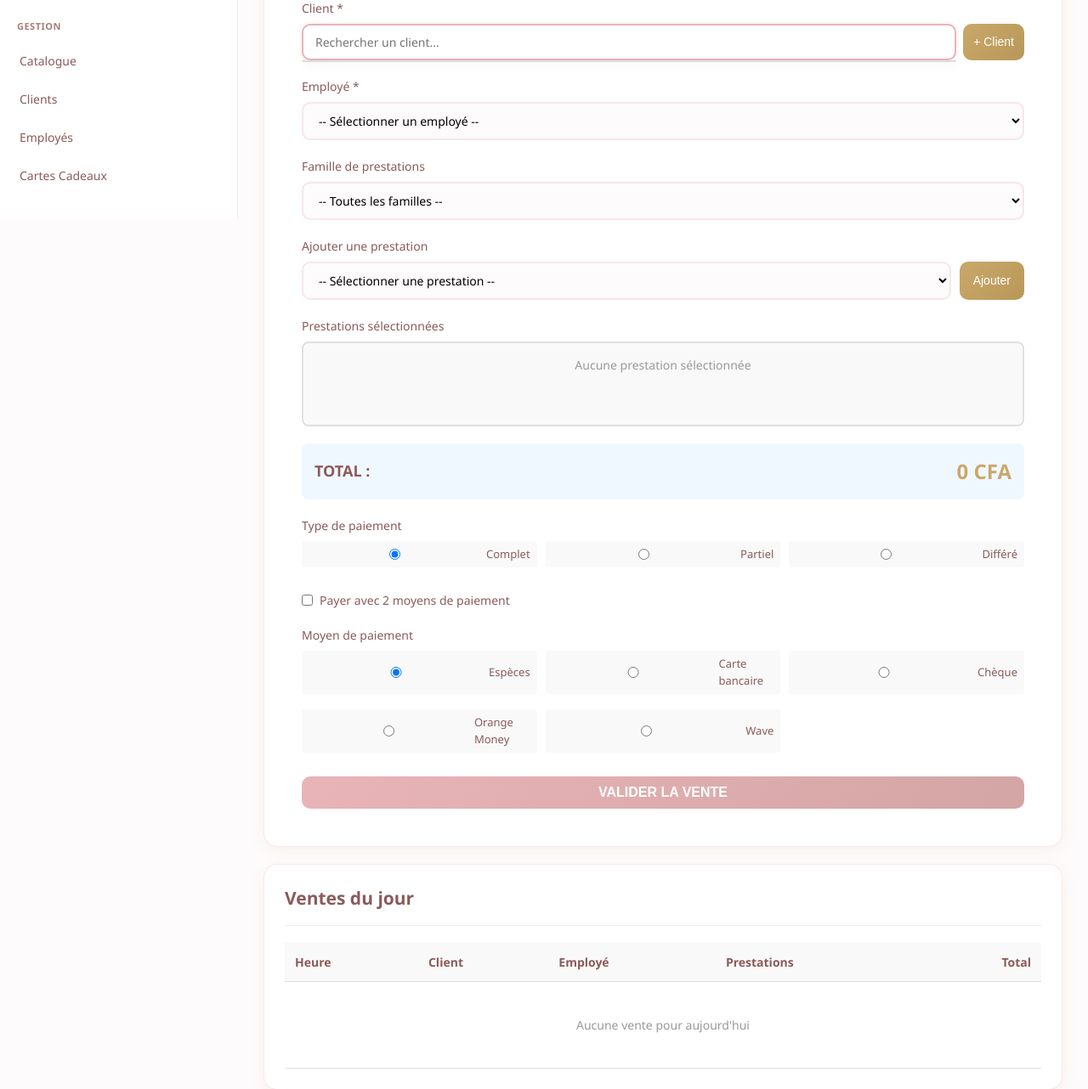
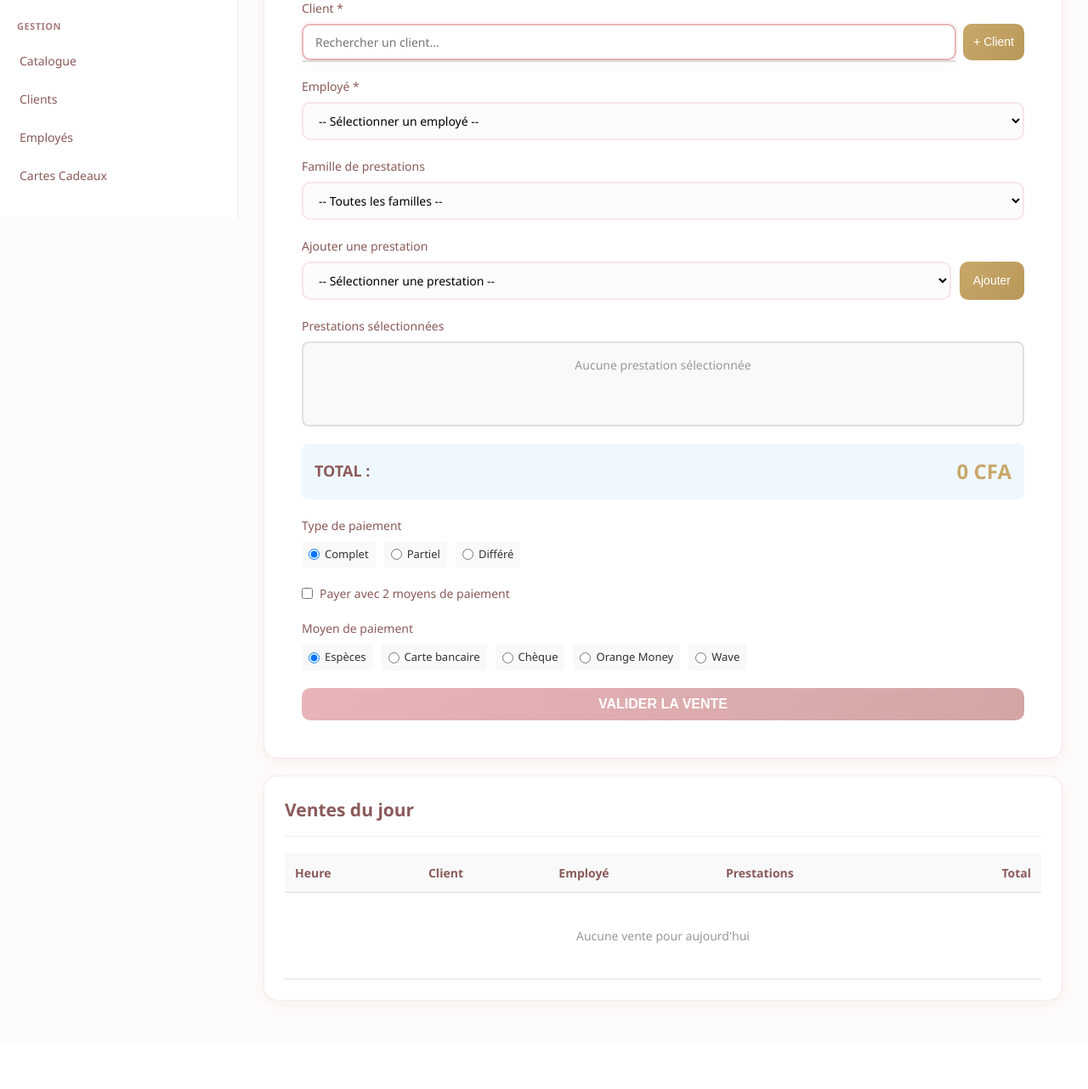
Before and after one commit to melaniedaddio/palais_beaute, a Django app: page /express/ in a window 1280 px wide. Shown: the part 543-1825 px from the top of the page at 85% size. After the commit the page ends 1725 px from the top, so only its background shows below. Run offline with Django 5.2, Linux system fonts and the light colour scheme; a user stored in the database is signed in; data comes from the database, SQL or seed files in the repository; both versions use the stored data as it was after the commit; data that the repository does not hold is empty.

Commit message:
23/02 8h

```diff
--- a/templates/express/express.html
+++ b/templates/express/express.html
@@ -156,16 +156,16 @@
             <!-- Paiement -->
             <div id="section-type-paiement" class="form-group">
                 <label>Type de paiement</label>
-                <div style="display: grid; grid-template-columns: repeat(3, 1fr); gap: 10px;">
-                    <label style="display: flex; align-items: center; gap: 6px; padding: 6px 8px; background: #f9f9f9; border-radius: 4px; cursor: pointer; font-size: 13px;">
+                <div class="paiement-options">
+                    <label style="display: flex; align-items: center; gap: 6px; padding: 6px 8px; background: #f9f9f9; border-radius: 4px; cursor: pointer; font-size: 13px; white-space: nowrap;">
                         <input type="radio" name="type_paiement" value="complet" checked onchange="updatePaiement()">
                         <span>Complet</span>
                     </label>
-                    <label style="display: flex; align-items: center; gap: 6px; padding: 6px 8px; background: #f9f9f9; border-radius: 4px; cursor: pointer; font-size: 13px;">
+                    <label style="display: flex; align-items: center; gap: 6px; padding: 6px 8px; background: #f9f9f9; border-radius: 4px; cursor: pointer; font-size: 13px; white-space: nowrap;">
                         <input type="radio" name="type_paiement" value="partiel" onchange="updatePaiement()">
                         <span>Partiel</span>
                     </label>
-                    <label style="display: flex; align-items: center; gap: 6px; padding: 6px 8px; background: #f9f9f9; border-radius: 4px; cursor: pointer; font-size: 13px;">
+                    <label style="display: flex; align-items: center; gap: 6px; padding: 6px 8px; background: #f9f9f9; border-radius: 4px; cursor: pointer; font-size: 13px; white-space: nowrap;">
                         <input type="radio" name="type_paiement" value="differe" onchange="updatePaiement()">
                         <span>Différé</span>
                     </label>
@@ -187,24 +187,24 @@
 
             <div id="section-moyen-paiement" class="form-group">
                 <label id="label-moyen-paiement-1-express">Moyen de paiement</label>
-                <div style="display: grid; grid-template-columns: repeat(3, 1fr); gap: 10px;">
-                    <label style="display: flex; align-items: center; gap: 6px; padding: 6px 8px; background: #f9f9f9; border-radius: 4px; cursor: pointer; font-size: 13px;">
+                <div class="paiement-options">
+                    <label style="display: flex; align-items: center; gap: 6px; padding: 6px 8px; background: #f9f9f9; border-radius: 4px; cursor: pointer; font-size: 13px; white-space: nowrap;">
                         <input type="radio" name="moyen_paiement_1" value="especes" checked>
                         <span>Espèces</span>
                     </label>
-                    <label style="display: flex; align-items: center; gap: 6px; padding: 6px 8px; background: #f9f9f9; border-radius: 4px; cursor: pointer; font-size: 13px;">
+                    <label style="display: flex; align-items: center; gap: 6px; padding: 6px 8px; background: #f9f9f9; border-radius: 4px; cursor: pointer; font-size: 13px; white-space: nowrap;">
                         <input type="radio" name="moyen_paiement_1" value="carte">
                         <span>Carte bancaire</span>
                     </label>
-                    <label style="display: flex; align-items: center; gap: 6px; padding: 6px 8px; background: #f9f9f9; border-radius: 4px; cursor: pointer; font-size: 13px;">
+                    <label style="display: flex; align-items: center; gap: 6px; padding: 6px 8px; background: #f9f9f9; border-radius: 4px; cursor: pointer; font-size: 13px; white-space: nowrap;">
                         <input type="radio" name="moyen_paiement_1" value="cheque">
                         <span>Chèque</span>
                     </label>
-                    <label style="display: flex; align-items: center; gap: 6px; padding: 6px 8px; background: #f9f9f9; border-radius: 4px; cursor: pointer; font-size: 13px;">
+                    <label style="display: flex; align-items: center; gap: 6px; padding: 6px 8px; background: #f9f9f9; border-radius: 4px; cursor: pointer; font-size: 13px; white-space: nowrap;">
                         <input type="radio" name="moyen_paiement_1" value="om">
                         <span>Orange Money</span>
                     </label>
-                    <label style="display: flex; align-items: center; gap: 6px; padding: 6px 8px; background: #f9f9f9; border-radius: 4px; cursor: pointer; font-size: 13px;">
+                    <label style="display: flex; align-items: center; gap: 6px; padding: 6px 8px; background: #f9f9f9; border-radius: 4px; cursor: pointer; font-size: 13px; white-space: nowrap;">
                         <input type="radio" name="moyen_paiement_1" value="wave">
                         <span>Wave</span>
                     </label>
@@ -221,24 +221,24 @@
             <!-- Moyen de paiement 2 (si double paiement) -->
             <div id="section-moyen-paiement-2-express" class="form-group" style="display: none;">
                 <label>2ème moyen de paiement</label>
-                <div style="display: grid; grid-template-columns: repeat(3, 1fr); gap: 10px;">
-                    <label style="display: flex; align-items: center; gap: 6px; padding: 6px 8px; background: #f9f9f9; border-radius: 4px; cursor: pointer; font-size: 13px;">
+                <div class="paiement-options">
+                    <label style="display: flex; align-items: center; gap: 6px; padding: 6px 8px; background: #f9f9f9; border-radius: 4px; cursor: pointer; font-size: 13px; white-space: nowrap;">
                         <input type="radio" name="moyen_paiement_2" value="especes">
                         <span>Espèces</span>
                     </label>
-                    <label style="display: flex; align-items: center; gap: 6px; padding: 6px 8px; background: #f9f9f9; border-radius: 4px; cursor: pointer; font-size: 13px;">
+                    <label style="display: flex; align-items: center; gap: 6px; padding: 6px 8px; background: #f9f9f9; border-radius: 4px; cursor: pointer; font-size: 13px; white-space: nowrap;">
                         <input type="radio" name="moyen_paiement_2" value="carte" checked>
                         <span>Carte bancaire</span>
                     </label>
-                    <label style="display: flex; align-items: center; gap: 6px; padding: 6px 8px; background: #f9f9f9; border-radius: 4px; cursor: pointer; font-size: 13px;">
+                    <label style="display: flex; align-items: center; gap: 6px; padding: 6px 8px; background: #f9f9f9; border-radius: 4px; cursor: pointer; font-size: 13px; white-space: nowrap;">
                         <input type="radio" name="moyen_paiement_2" value="cheque">
                         <span>Chèque</span>
                     </label>
-                    <label style="display: flex; align-items: center; gap: 6px; padding: 6px 8px; background: #f9f9f9; border-radius: 4px; cursor: pointer; font-size: 13px;">
+                    <label style="display: flex; align-items: center; gap: 6px; padding: 6px 8px; background: #f9f9f9; border-radius: 4px; cursor: pointer; font-size: 13px; white-space: nowrap;">
                         <input type="radio" name="moyen_paiement_2" value="om">
                         <span>Orange Money</span>
                     </label>
-                    <label style="display: flex; align-items: center; gap: 6px; padding: 6px 8px; background: #f9f9f9; border-radius: 4px; cursor: pointer; font-size: 13px;">
+                    <label style="display: flex; align-items: center; gap: 6px; padding: 6px 8px; background: #f9f9f9; border-radius: 4px; cursor: pointer; font-size: 13px; white-space: nowrap;">
                         <input type="radio" name="moyen_paiement_2" value="wave">
                         <span>Wave</span>
                     </label>
@@ -651,12 +651,12 @@ function chargerCartesCadeaux(clientId) {
             let html = '';
             data.cartes.forEach(c => {
                 html += `<div style="display: flex; align-items: center; gap: 10px; padding: 8px; background: white; border-radius: 6px; margin-bottom: 6px; font-size: 13px;">
-                    <input type="checkbox" class="carte-cadeau-check" data-carte-id="${c.id}" data-solde="${c.solde}" onchange="recalculerCartesCadeaux()" style="width: auto;">
+                    <input type="checkbox" class="carte-cadeau-check" data-carte-id="${c.id}" data-solde="${c.solde}" onchange="recalculerCartesCadeaux(false, true)" style="width: auto;">
                     <div style="flex: 1;">
                         <strong>${c.code}</strong>
                         <div style="color: #888; font-size: 12px;">Solde : ${parseInt(c.solde).toLocaleString('fr-FR')} CFA</div>
                     </div>
-                    <input type="number" class="carte-cadeau-montant" data-carte-id="${c.id}" min="0" max="${c.solde}" placeholder="Montant" style="width: 120px; padding: 4px 8px; font-size: 13px;" disabled onchange="recalculerCartesCadeaux()">
+                    <input type="number" class="carte-cadeau-montant" data-carte-id="${c.id}" min="0" max="${c.solde}" placeholder="Montant" style="width: 120px; padding: 4px 8px; font-size: 13px;" disabled oninput="recalculerCartesCadeaux(false, false)" onchange="recalculerCartesCadeaux(false, false)">
                 </div>`;
             });
             liste.innerHTML = html;
@@ -669,7 +669,7 @@ function chargerCartesCadeaux(clientId) {
 }
 
 // Recalculer le total des cartes cadeaux sélectionnées
-function recalculerCartesCadeaux(forceRecalcul = false) {
+function recalculerCartesCadeaux(forceRecalcul = false, fromCheckbox = false) {
     const checks = document.querySelectorAll('.carte-cadeau-check');
     let totalCartes = 0;
     const prixTotal = window.prestationsSelectionnees.reduce((sum, p) => sum + (p.prix * p.quantite), 0);
@@ -681,16 +681,20 @@ function recalculerCartesCadeaux(forceRecalcul = false) {
 
         if (check.checked) {
             montantInput.disabled = false;
-            // Auto-remplir si vide, 0, ou forceRecalcul (quand le total change)
             const montantActuel = parseInt(montantInput.value) || 0;
-            if (!montantInput.value || montantActuel === 0 || forceRecalcul) {
-                // Auto-remplir avec le min entre solde et prix restant
+            // Auto-remplir seulement quand on coche la carte ou forceRecalcul (pas quand l'utilisateur tape)
+            if ((fromCheckbox && (!montantInput.value || montantActuel === 0)) || forceRecalcul) {
                 const resteAPayer = Math.max(0, prixTotal - totalCartes);
                 montantInput.value = Math.min(solde, resteAPayer);
             }
-            // S'assurer que le montant ne dépasse pas le solde ou le reste à payer
-            const montantFinal = Math.min(parseInt(montantInput.value) || 0, solde, prixTotal - totalCartes);
-            montantInput.value = Math.max(0, montantFinal);
+            // Bloquer la saisie au-delà du solde (si le champ n'est pas vide)
+            if (montantInput.value !== '') {
+                const resteAPayer = Math.max(0, prixTotal - totalCartes);
+                const maxAllowed = Math.min(solde, resteAPayer);
+                const val = parseInt(montantInput.value) || 0;
+                if (val > maxAllowed) montantInput.value = maxAllowed;
+                if (val < 0) montantInput.value = 0;
+            }
             totalCartes += parseInt(montantInput.value) || 0;
         } else {
             montantInput.disabled = true;
@@ -1177,5 +1181,27 @@ function creerNouveauClient() {
         display: none;
     }
 }
+
+.paiement-options {
+    display: flex;
+    flex-wrap: wrap;
+    gap: 10px;
+}
+
+.paiement-options label {
+    display: flex !important;
+    align-items: center;
+    gap: 6px;
+    padding: 6px 8px;
+    background: #f9f9f9;
+    border-radius: 4px;
+    cursor: pointer;
+    font-size: 13px !important;
+    font-weight: normal !important;
+    white-space: nowrap;
+    margin-bottom: 0 !important;
+    width: auto !important;
+    color: #333;
+}
 </style>
 {% endblock %}
```
Also changed, not shown: templates/agenda/agenda.html (+77 -37 lines), db.sqlite3.
